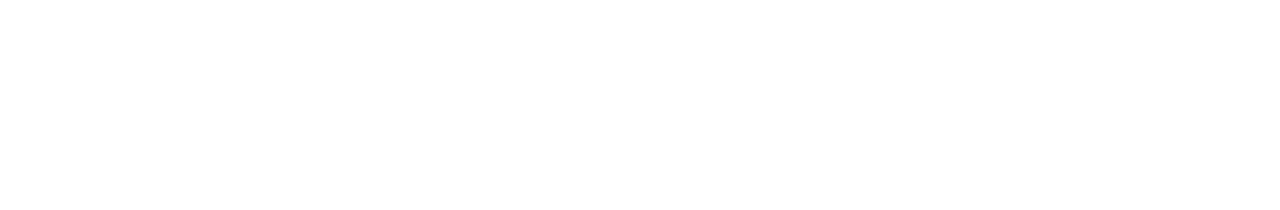
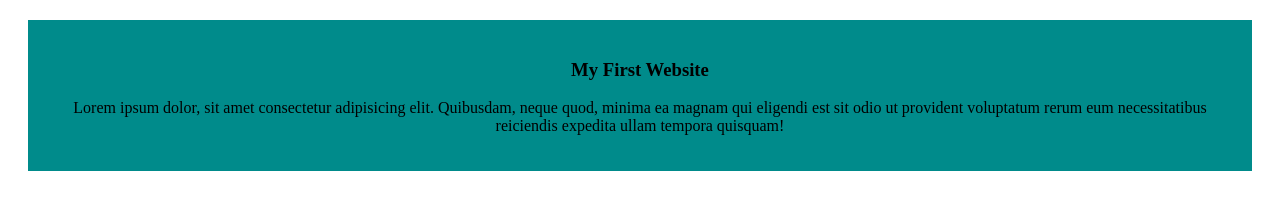
Before and after one commit to Faysal792/my-first-simple-repo, a plain HTML site: page simple.html in a window 1280 px wide. Drawn offline with Linux system fonts and the light colour scheme.

Commit message:
added my first blog

```diff
--- a/simple.html
+++ b/simple.html
@@ -5,8 +5,12 @@
     <meta name="viewport" content="width=
     , initial-scale=1.0">
     <title>Document</title>
+    <link rel="stylesheet" href="styles/blog.css">
 </head>
 <body>
-
+    <div>
+        <h3>My First Website</h3>
+        <p>Lorem ipsum dolor, sit amet consectetur adipisicing elit. Quibusdam, neque quod, minima ea magnam qui eligendi est sit odio ut provident voluptatum rerum eum necessitatibus reiciendis expedita ullam tempora quisquam!</p>
+    </div>
 </body>
 </html>
--- /dev/null
+++ b/styles/blog.css
@@ -0,0 +1,7 @@
+div{
+    background-color: darkcyan;
+    padding: 20px;
+    text-align: center;
+    text-justify: ;
+    margin: 20px;
+}
```
